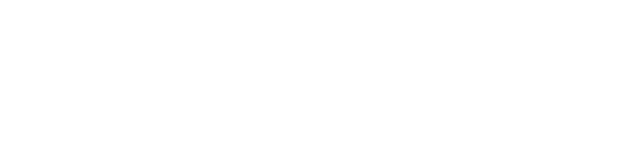
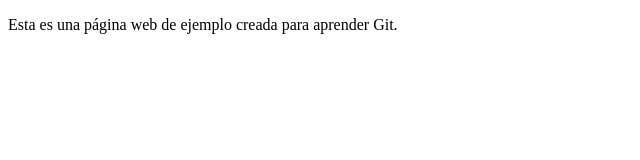
Before and after one commit to GwenDarrot/MyFirstRepo, a plain HTML site: page index.html in a window 1280 px wide. Shown: the whole page, without its empty margins (0-640 px from the left). Drawn offline with Linux system fonts and the light colour scheme.

Commit message:
Añadido párrafo de introducción.

```diff
--- a/index.html
+++ b/index.html
@@ -6,5 +6,6 @@
     <title>Arxiu</title>
 </head>
 <body>
+    <p>Esta es una página web de ejemplo creada para aprender Git.</p>
 </body>
 </html>
```
